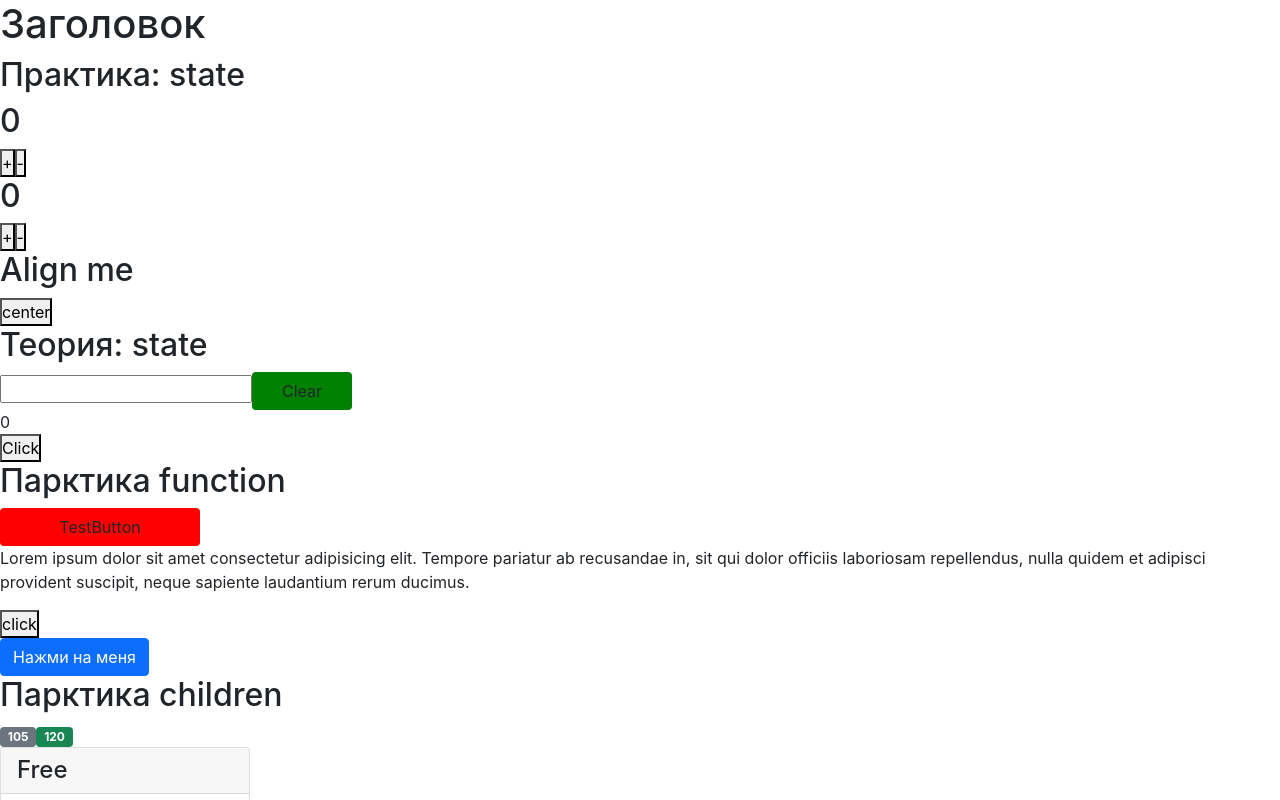
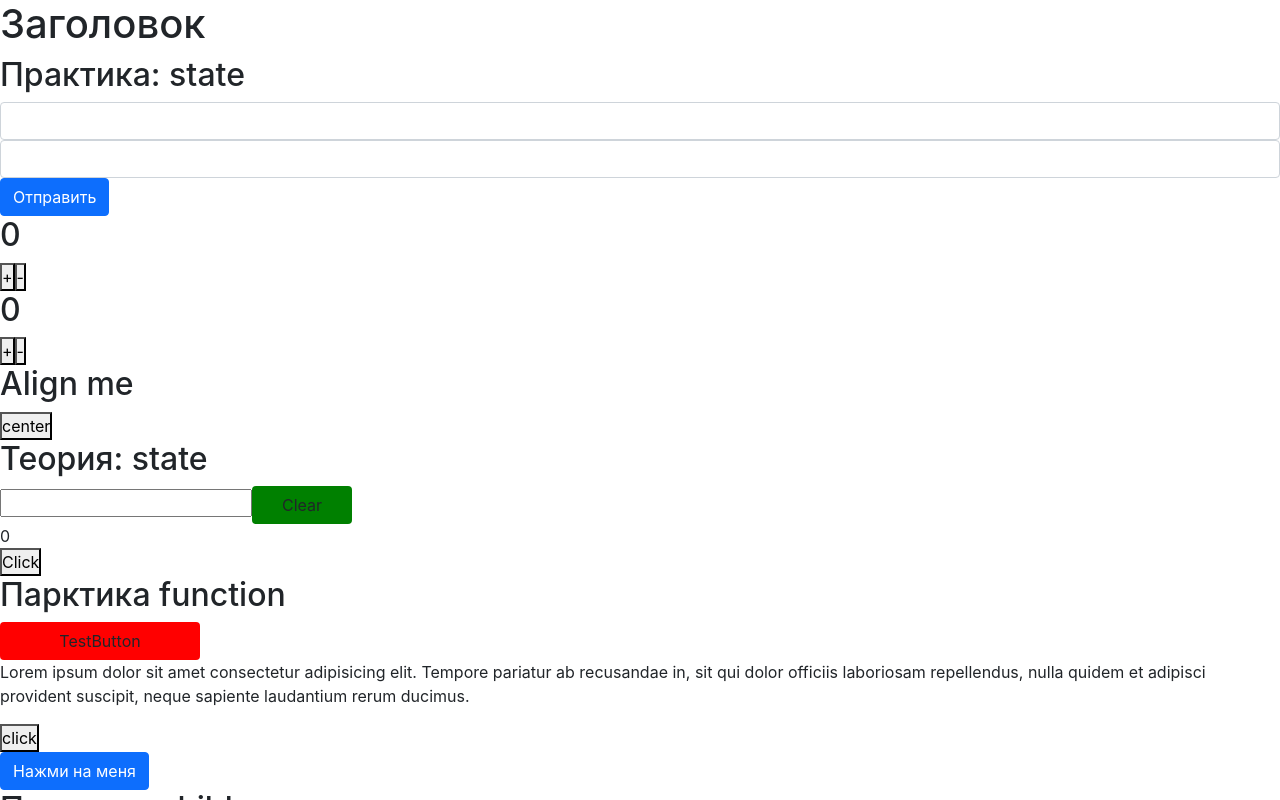
Before and after one commit to a-berezhkov/react-learn, a React (Create React App) app: page / in a window 1280 px wide. Shown: the top 800 px of the page. Built offline with nearby package versions, Linux system fonts and the light colour scheme.

Commit message:
practice: state ex. 4

```diff
--- a/src/app/App.jsx
+++ b/src/app/App.jsx
@@ -15,6 +15,7 @@ import { Form } from "../components/Form/Form";
 import { TextAlign } from "../components/TextAlign/TextAlign";
 import { Counter } from "../components/Counter/Counter";
 import { Counter2 } from "../components/Counter2/Counter2";
+import { SimpleForm } from "../components/SimpleForm/SimpleForm";
 
 const arr = ["text1","text2", "text3"]
 
@@ -44,6 +45,8 @@ const App = () => {
     <>
       <h1>Заголовок</h1>
       <h2> Практика: state </h2>
+
+      <SimpleForm/>
 
       <Counter2/>
 
--- /dev/null
+++ b/src/components/SimpleForm/SimpleForm.jsx
@@ -0,0 +1,46 @@
+import React, { useState } from "react";
+import { Input } from "../../ui/Input";
+import { Button } from "../../ui/Button";
+
+export const SimpleForm = () => {
+  const [fname, setFname] = useState("");
+  const [lname, setLname] = useState("");
+
+  const showMessage = (evt) => {
+    evt.preventDefault();
+    alert(fname + lname + " , " + getCurrentDate());
+  };
+
+  const fnameChange = (evt) => {
+    setFname(evt.target.value);
+  };
+  const lnameChange = (evt) => {
+    setLname(evt.target.value);
+  };
+  /**
+   * Get current date in dd.mm.yyyy format
+   * @returns string date
+   */
+  function getCurrentDate() {
+    const today = new Date();
+    let dd = today.getDate();
+    let mm = today.getMonth() + 1;
+    let yyyy = today.getFullYear();
+    if (dd < 10) {
+      dd = "0" + dd;
+    }
+
+    if (mm < 10) {
+      mm = "0" + mm;
+    }
+    return dd + "." + mm + "." + yyyy;
+  }
+
+  return (
+    <form>
+      <Input name="fname" onChange={fnameChange} value={fname} />
+      <Input name="lname" onChange={lnameChange} value={lname} />
+      <Button onClick={showMessage} />
+    </form>
+  );
+};
--- a/src/ui/Button.jsx
+++ b/src/ui/Button.jsx
@@ -1 +1,7 @@
-// какой-то одельный элемнет, минимальная часть
+import React from "react";
+
+export const Button = ({ className = "btn-primary", text = "Отправить" , onClick = () =>{} }) => {
+  const baseClass = ["btn"];
+  baseClass.push(className);
+  return <button className={baseClass.join(" ")} onClick={onClick}>{text}</button>;
+};
--- /dev/null
+++ b/src/ui/Input.jsx
@@ -0,0 +1,7 @@
+import React from 'react'
+
+export const Input = ({type = "text", className="form-control", onChange = () =>{}, value = "", name}) => {
+  return (
+    <input type={type} className={className}  name = {name}  value={value} onChange = {onChange}/>
+  )
+}
```
